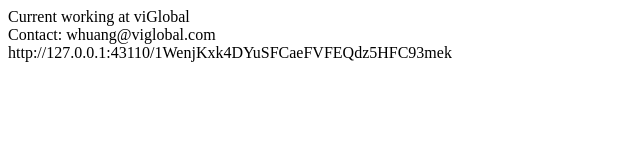
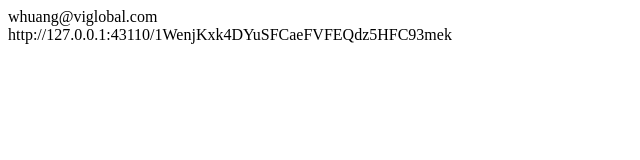
Before and after one commit to wenlinhuang/wenlinhuang.github.io, a plain HTML site: page index.html in a window 1280 px wide. Shown: the whole page, without its empty margins (0-640 px from the left). Drawn offline with Linux system fonts and the light colour scheme.

Commit message:
Update index.html

```diff
--- a/index.html
+++ b/index.html
@@ -3,10 +3,7 @@
 <body>
 
 <div>
-Current working at viGlobal
-</div>
-<div>
-Contact: whuang@viglobal.com
+whuang@viglobal.com
 </div>
 <div>
   http://127.0.0.1:43110/1WenjKxk4DYuSFCaeFVFEQdz5HFC93mek
```
